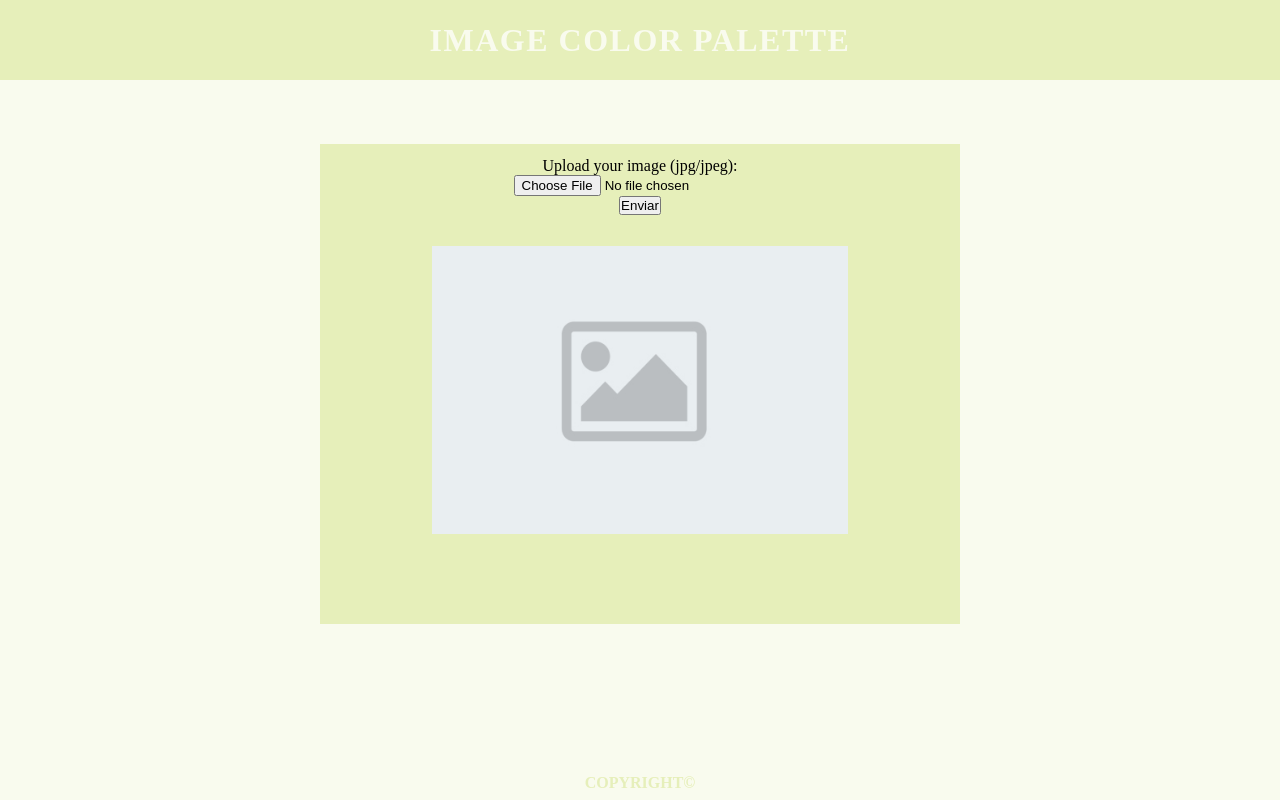
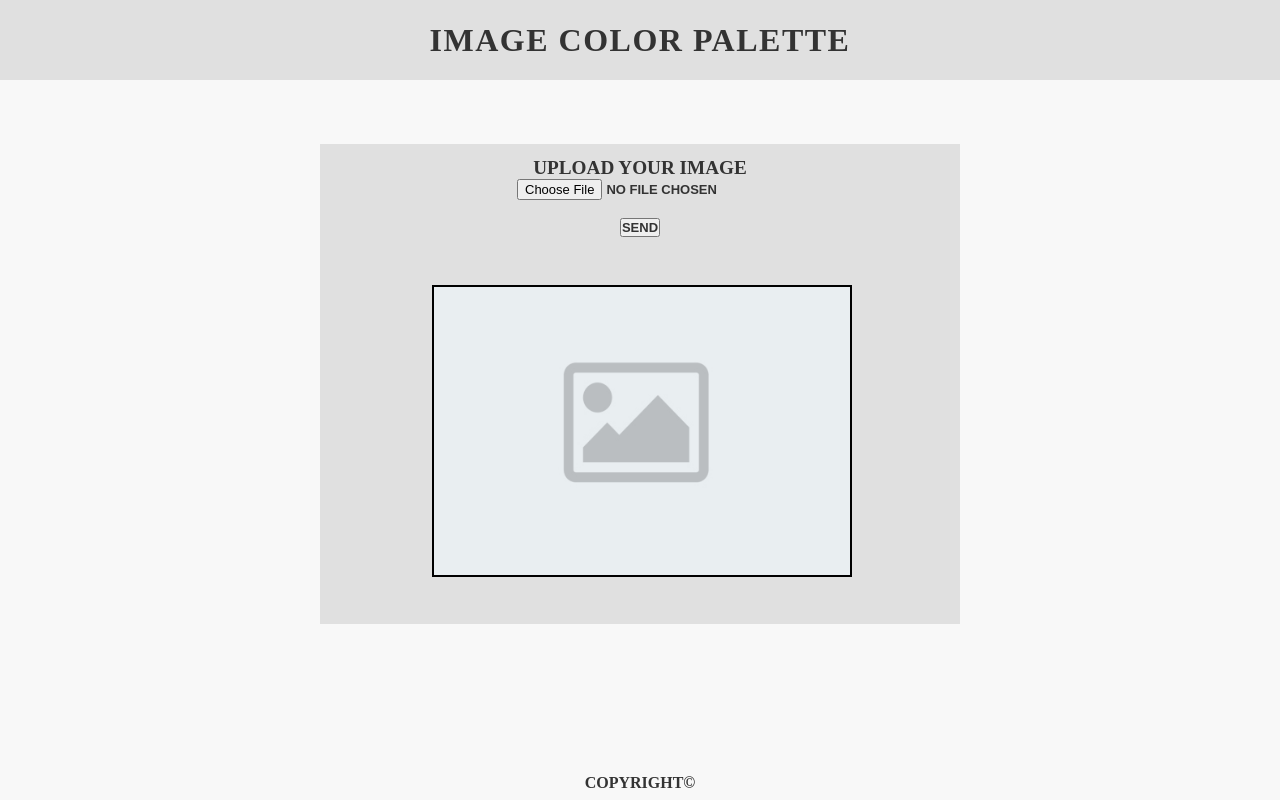
Before and after one commit to giovananog/image-color-palette, a Flask app: page / in a window 1280 px wide. Run offline with Flask 3, Linux system fonts and the light colour scheme.

Commit message:
style: better styling applied on the app

```diff
--- a/static/css/styles.css
+++ b/static/css/styles.css
@@ -4,11 +4,11 @@
 }
 
 body {
-    background-color: rgb(249, 251, 238);
+    background-color: #f8f8f8;
 }
 
 .header-div {
-    background-color: rgb(230, 239, 186);
+    background-color: #e0e0e0;
     height: 10vh;
     display: flex;
     justify-content: center;
@@ -19,7 +19,7 @@ body {
     font-weight: bolder;
     text-transform: uppercase;
     letter-spacing: 1.5px;
-    color: rgb(249, 251, 238);
+    color: #333;
 }
 
 .footer-div {
@@ -30,13 +30,13 @@ body {
     font-weight: bolder;
     text-transform: uppercase;
     letter-spacing: 1.2;
-    color: rgb(230, 239, 186);
+    color: #333;
 }
 
 .index-content {
     width: 50%;
     height: 60vh;
-    background-color: rgb(230, 239, 186);
+    background-color: #e0e0e0;
     margin: 5% auto;
     display: flex;
     align-items: center;
@@ -46,7 +46,7 @@ body {
 .show-img-content {
     width: 80%;
     height: 70vh;
-    background-color: rgb(230, 239, 186);
+    background-color: #e0e0e0;
     margin: 5% auto;
     display: flex;
     justify-content: space-around;
@@ -79,15 +79,15 @@ body {
 
 
 .options-index {
-    width: 40%;
-    height: 12%;
+    width: 80%;
+    height: 20%;
     padding: 2%;
 }
 
 .color-image {
     width: 40%;
     height: 70%;
-    background-color: rgb(230, 239, 186);
+    background-color: #e0e0e0;
     display: flex;
     align-content: space-between;
     justify-content: center;
@@ -112,3 +112,32 @@ body {
     height: 30%;
     margin: 1%;
 }
+
+img {
+    border: 2px solid black;
+}
+
+.upload-label {
+    text-transform: uppercase;
+    font-weight: bold;
+    color: #333;
+    font-size: larger;
+}
+
+.upload-label:hover {
+    color: #0077cc;
+}
+
+.upload-form input {
+    text-transform: uppercase;
+    font-weight: bold;
+    color: #333;
+    font-size: small;
+}
+
+.choose-color {
+    text-transform: uppercase;
+    font-weight: bold;
+    color: #333;
+    font-size: medium;
+}
--- a/templates/index.html
+++ b/templates/index.html
@@ -4,15 +4,17 @@
     <div class="options-index">
         {% if not filename %}
             <form action="/" method="post" enctype="multipart/form-data" class="upload-form">
-                <label for="file">Upload your image (jpg/jpeg):</label>
+                <label class='upload-label' for="file">Upload your image</label>
                 <input type="file" id="file" name="file" accept="image/*">
-                <input type="submit" value="Enviar">
+                <br>
+                <input type="submit" value="send">
             </form>
         {% else %}
             <form action="/image" method="post" enctype="multipart/form-data" class="upload-form">
-                <label for="count">How many colors you want to see?</label>
-                <input type="number" name="count" min="1" max="10">
-              <input type="submit" value="Enviar">
+                <label class='choose-color' for="count">How many colors you want to see?</label>
+                <input type="number" name="count" min="1" max="9">
+                <br>
+                <input type="submit" value="send">
             </form>
         {% endif %}
     </div>
```
Also changed, not shown: static/uploads/cat.png (added).
